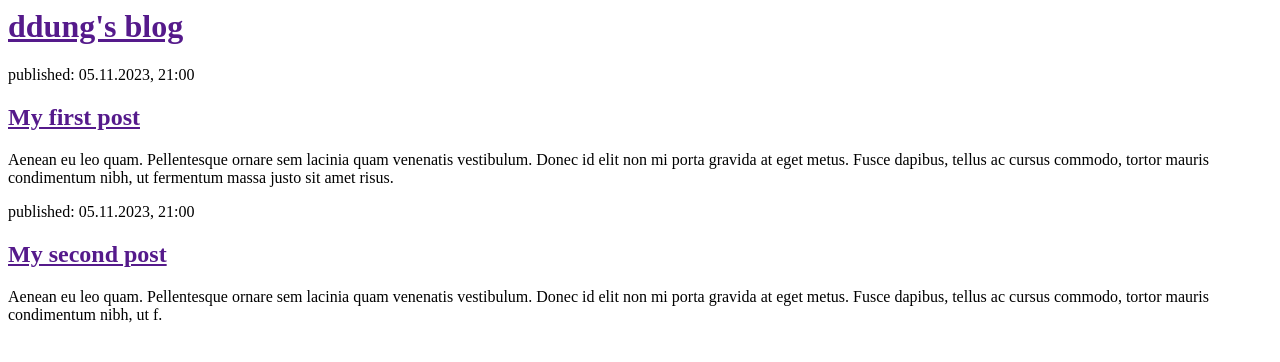
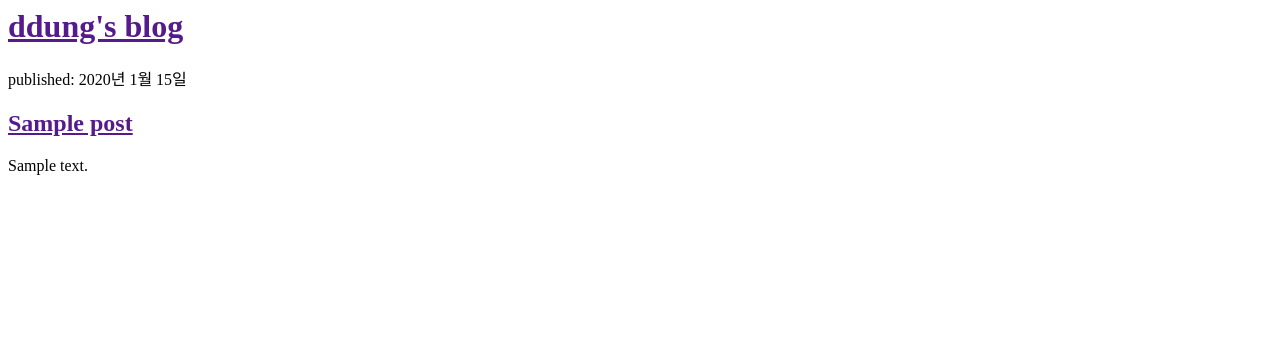
Before and after one commit to ddung1203/django, a Django app: page / in a window 1280 px wide. Shown: the top 362 px of the page. Run offline with Django 4.2, Linux system fonts and the light colour scheme; tables that the repository leaves empty hold one stand-in row (values such as "Sample post").

Commit message:
[ADD] Django template

```diff
--- a/blog/templates/blog/post_list.html
+++ b/blog/templates/blog/post_list.html
@@ -7,16 +7,13 @@
             <h1><a href="">ddung's blog</a></h1>
         </div>
 
+
+        {% for post in posts %}
         <div>
-            <p>published: 05.11.2023, 21:00</p>
-            <h2><a href="">My first post</a></h2>
-            <p>Aenean eu leo quam. Pellentesque ornare sem lacinia quam venenatis vestibulum. Donec id elit non mi porta gravida at eget metus. Fusce dapibus, tellus ac cursus commodo, tortor mauris condimentum nibh, ut fermentum massa justo sit amet risus.</p>
+            <p>published: {{ post.published_date }}</p>
+            <h2><a href="">{{ post.title}}</a></h2>
+            <p>{{ post.text|linebreaksbr }}</p>
         </div>
-
-        <div>
-            <p>published: 05.11.2023, 21:00</p>
-            <h2><a href="">My second post</a></h2>
-            <p>Aenean eu leo quam. Pellentesque ornare sem lacinia quam venenatis vestibulum. Donec id elit non mi porta gravida at eget metus. Fusce dapibus, tellus ac cursus commodo, tortor mauris condimentum nibh, ut f.</p>
-        </div>
+        {% endfor %}
     </body>
 </html>
```
